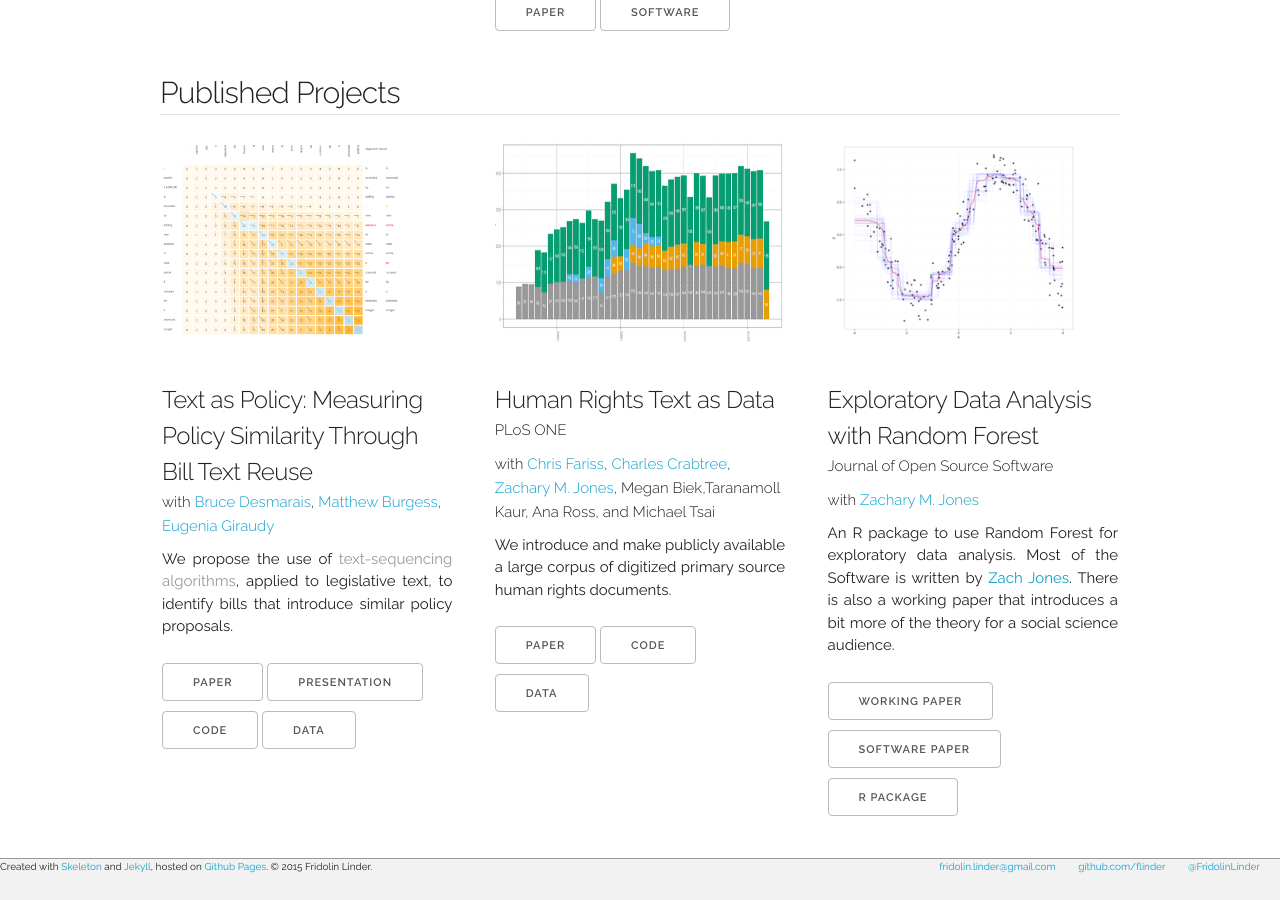
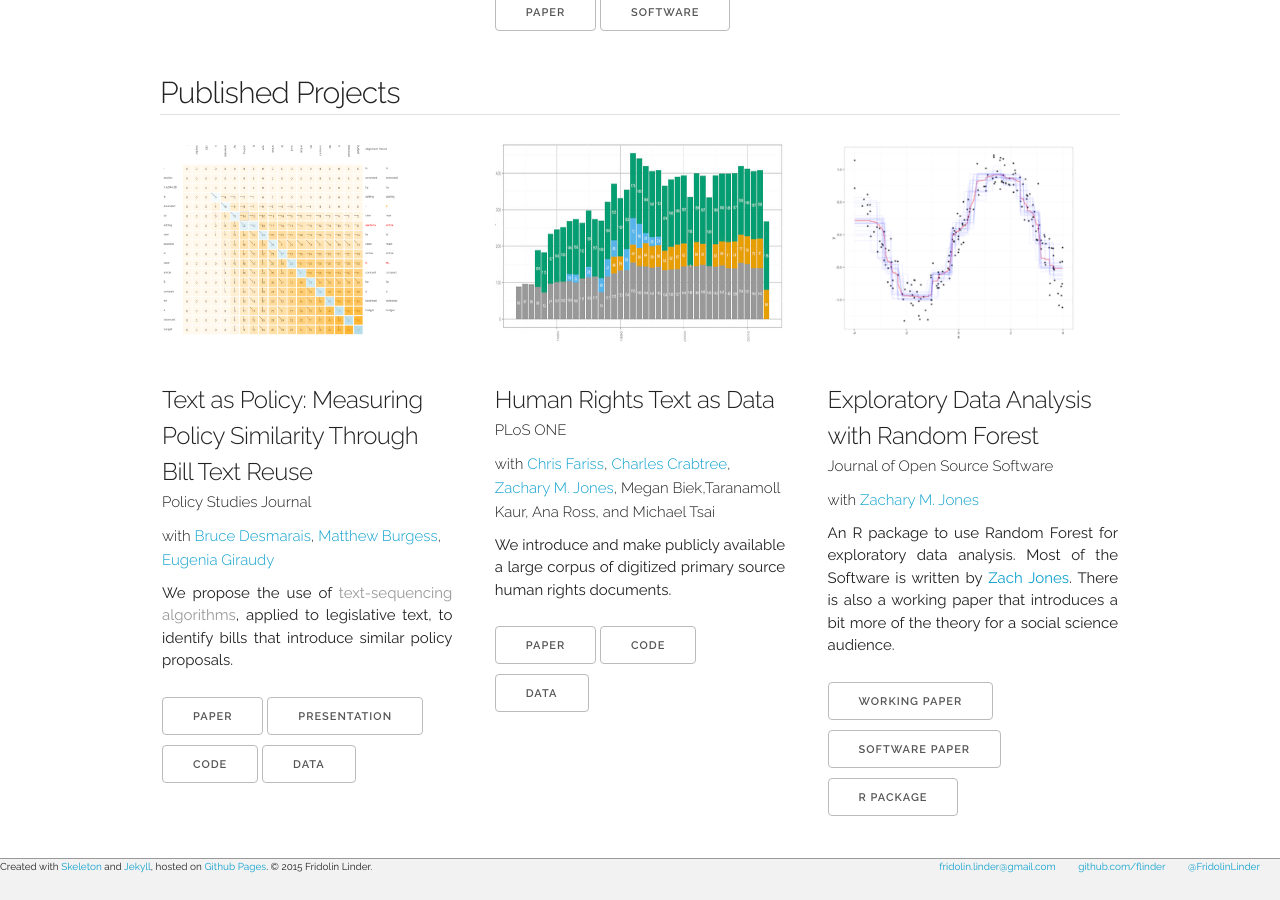
Before and after one commit to flinder/flinder.github.io, a Jekyll site: the page built from research.html, in a window 1280 px wide and 900 px high, scrolled down 710 px. Built offline with Jekyll 4.4.1, drawn with Linux system fonts in a browser that asks for light colours.

Commit message:
add journal to text reuse pub

```diff
--- a/research.html
+++ b/research.html
@@ -91,6 +91,7 @@ title: Research
             <img class="research image" src="/images/sw_dp_array.png" align="center">
         </a>
         <h5>Text as Policy: Measuring Policy Similarity Through Bill Text Reuse</h5>
+        <h6>Policy Studies Journal</h6>
         <h6>with <a href="http://sites.psu.edu/desmaraisgroup/">Bruce Desmarais</a>,
         <a href="http://web.eecs.umich.edu/~mattburg/">Matthew Burgess</a>,
         <a href="http://polisci.berkeley.edu/people/person/eugenia-giraudy">Eugenia Giraudy</a></h6>
```
